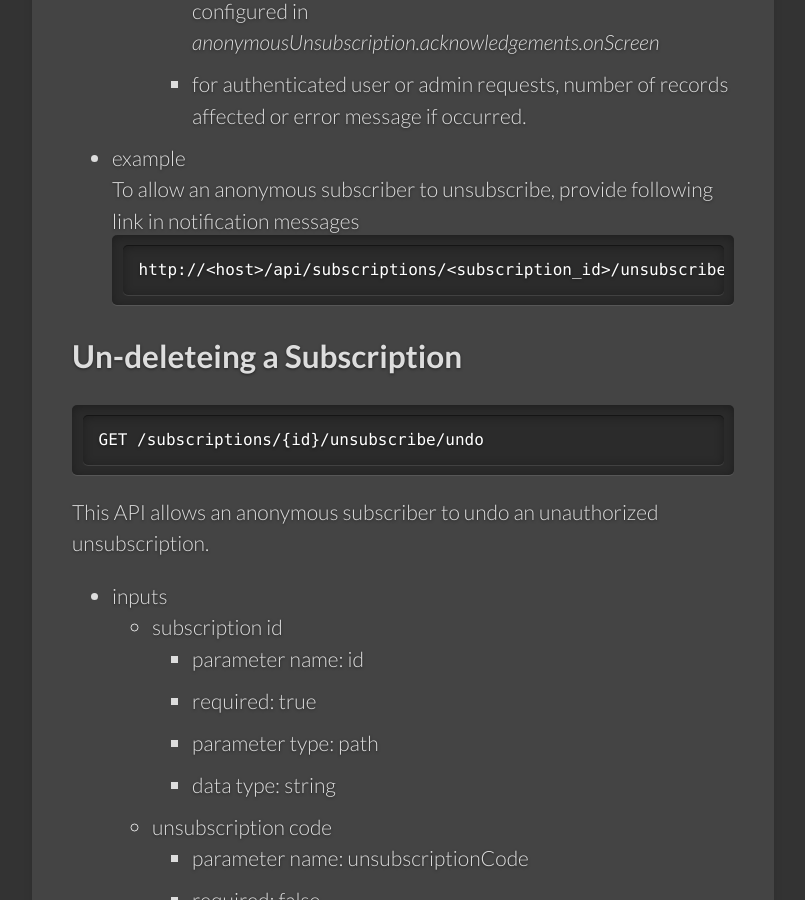
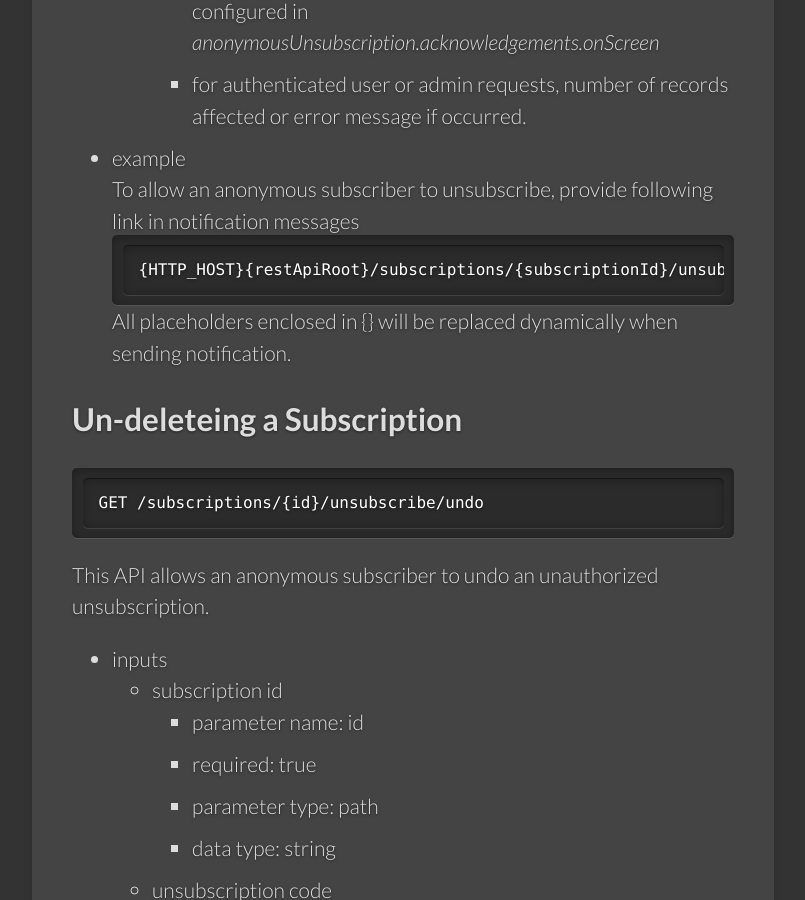
Before and after one commit to bcgov/MyGovBC-notification-server, a Jekyll site: the page built from docs/_docs/api-subscription.md, in a window 1280 px wide and 900 px high, scrolled down 12459 px. Shown: the whole window, without its empty margins (139-944 px from the left). Built offline with Jekyll 4.4.1, drawn with Linux system fonts in a browser that asks for light colours; some of the changed text lies outside the part shown.

Commit message:
updated docs

````diff
--- a/docs/_docs/api-subscription.md
+++ b/docs/_docs/api-subscription.md
@@ -388,8 +388,9 @@ GET /subscriptions/{id}/unsubscribe
   To allow an anonymous subscriber to unsubscribe, provide following link in notification messages
 
   ```
-  http://<host>/api/subscriptions/<subscription_id>/unsubscribe?unsubscriptionCode=<unsubscriptionCode>
+  {HTTP_HOST}{restApiRoot}/subscriptions/{subscriptionId}/unsubscribe?unsubscriptionCode={unsubscriptionCode}
   ```
+  All placeholders enclosed in {} will be replaced dynamically when sending notification.
 
 ## Un-deleteing a Subscription
 ```
@@ -425,5 +426,6 @@ This API allows an anonymous subscriber to undo an unauthorized unsubscription.
   To allow an anonymous subscriber to undo unsubscription, provide following link in unsubscription acknowledgement notification, which is by default set
 
   ```
-  http://<host>/api/subscriptions/<subscription_id>/unsubscribe?unsubscriptionCode=<unsubscriptionCode>
+  {HTTP_HOST}{restApiRoot}/subscriptions/{subscriptionId}/unsubscribe/undo?unsubscriptionCode={unsubscriptionCode}
   ```
+  All placeholders enclosed in {} will be replaced dynamically when sending notification.
````
